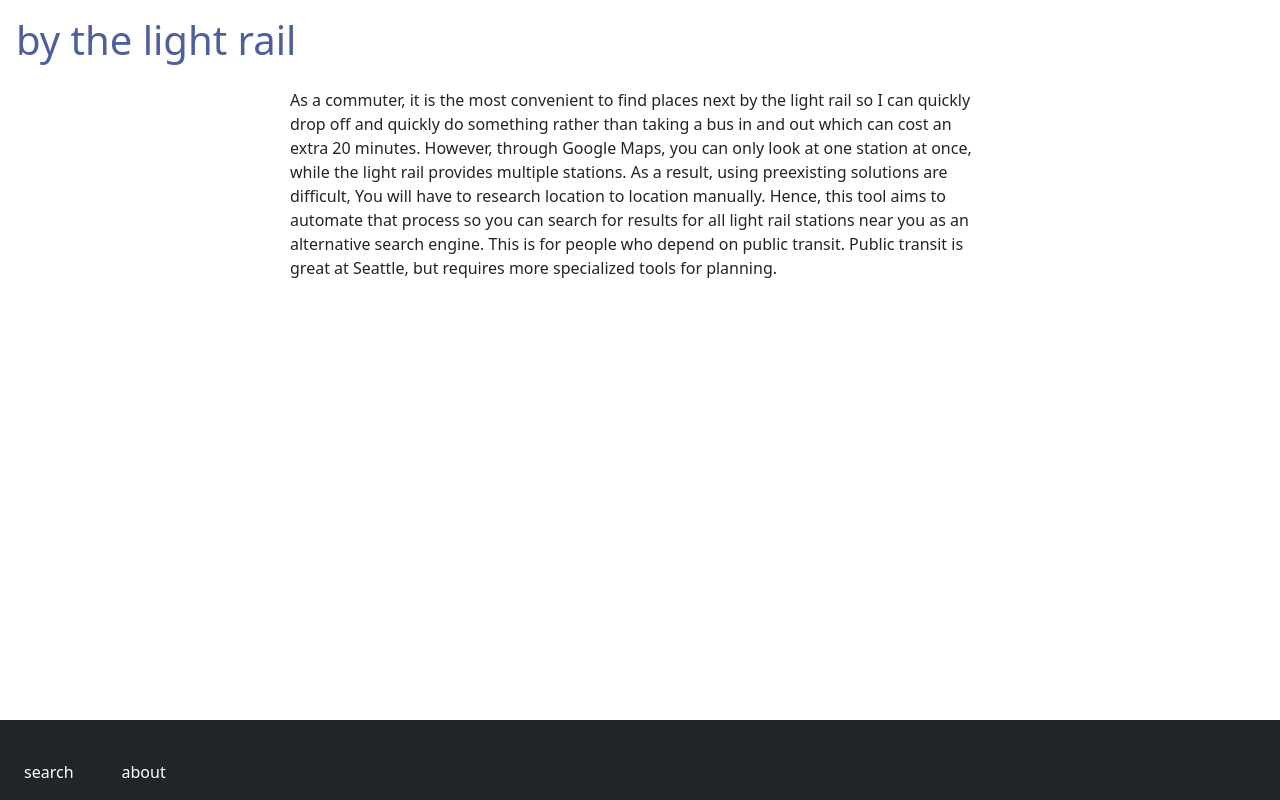
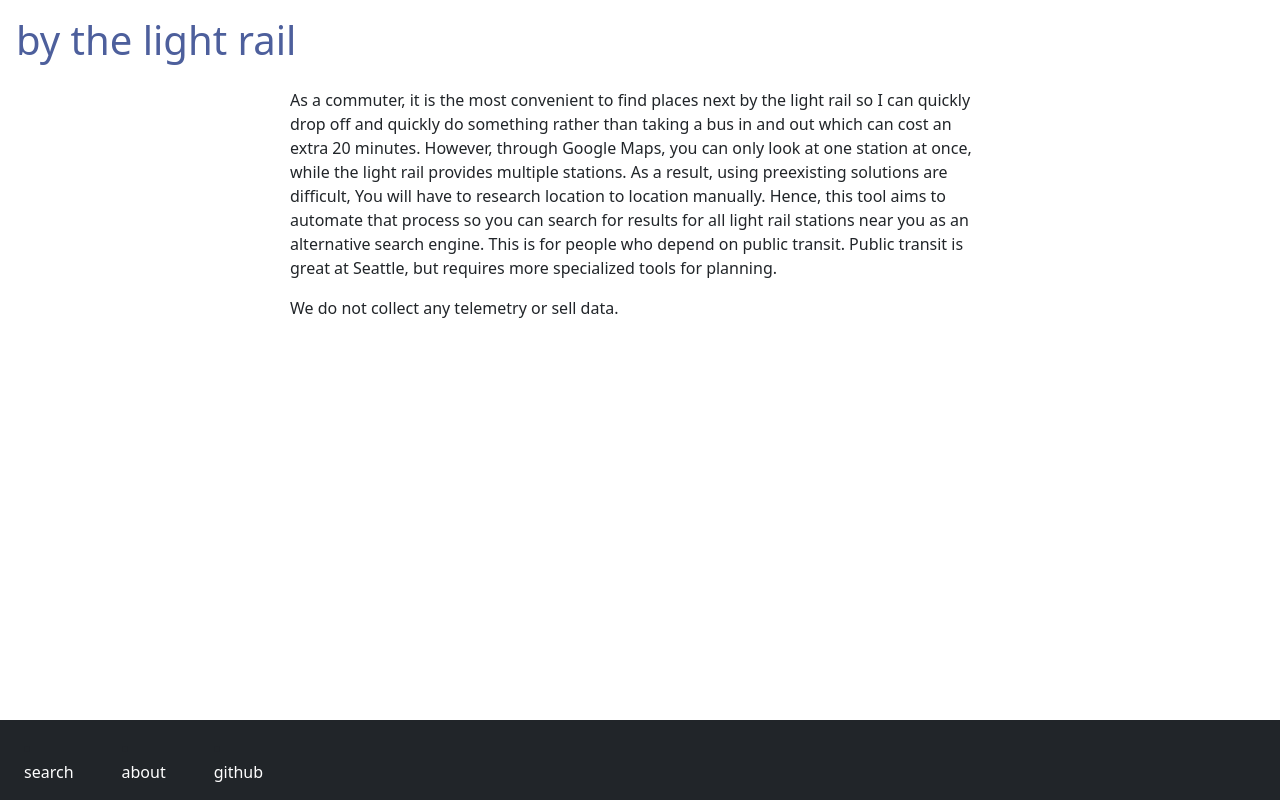
Before and after one commit to pbun206/by_the_light_rail, a Python web app: template templates/about.html in a window 1280 px wide. Run offline with Jinja, Linux system fonts and the light colour scheme; the template is opened without the code that fills it, so the values that code supplies are empty.

Commit message:
docs: add github and privacy note

```diff
--- a/templates/about.html
+++ b/templates/about.html
@@ -3,7 +3,7 @@
 About
 {% endblock %}
 {% block content %}
-<div class="mx-auto text-wrap text-sm-start" style = "width:700px">
+<div class="mx-auto text-wrap text-sm-start" style="width:700px">
   <p>
     As a commuter, it is the most convenient to find places next by the light rail so I can quickly drop off and quickly
     do something rather than taking a bus in and out which can cost an extra 20 minutes. However, through Google Maps,
@@ -16,5 +16,6 @@ About
     for people who depend on public transit. Public transit is great at Seattle, but requires more specialized tools for
     planning.
   </p>
+  <p>We do not collect any telemetry or sell data.</p>
 </div>
 {% endblock %}
--- a/templates/base.html
+++ b/templates/base.html
@@ -25,6 +25,9 @@
     <li class="nav-item px-4">
       <a class="text-decoration-none nav-link" style="color: white" href="about">about</a>
     </li>
+    <li class="nav-item px-4">
+      <a class="text-decoration-none nav-link" style="color: white" href="https://github.com/pbun206/by_the_light_rail">github</a>
+    </li>
   </footer>
 </body>
 
```
